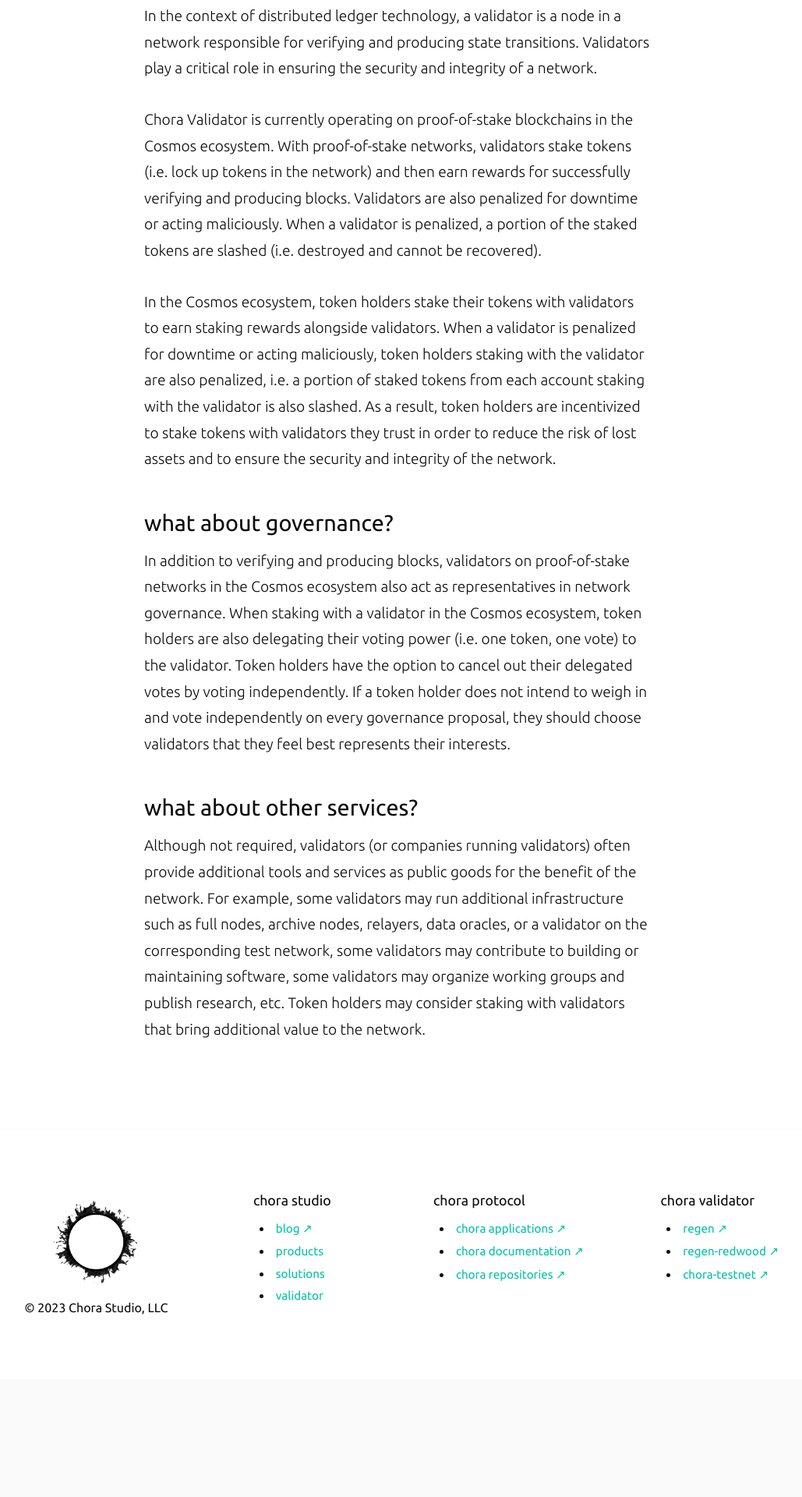
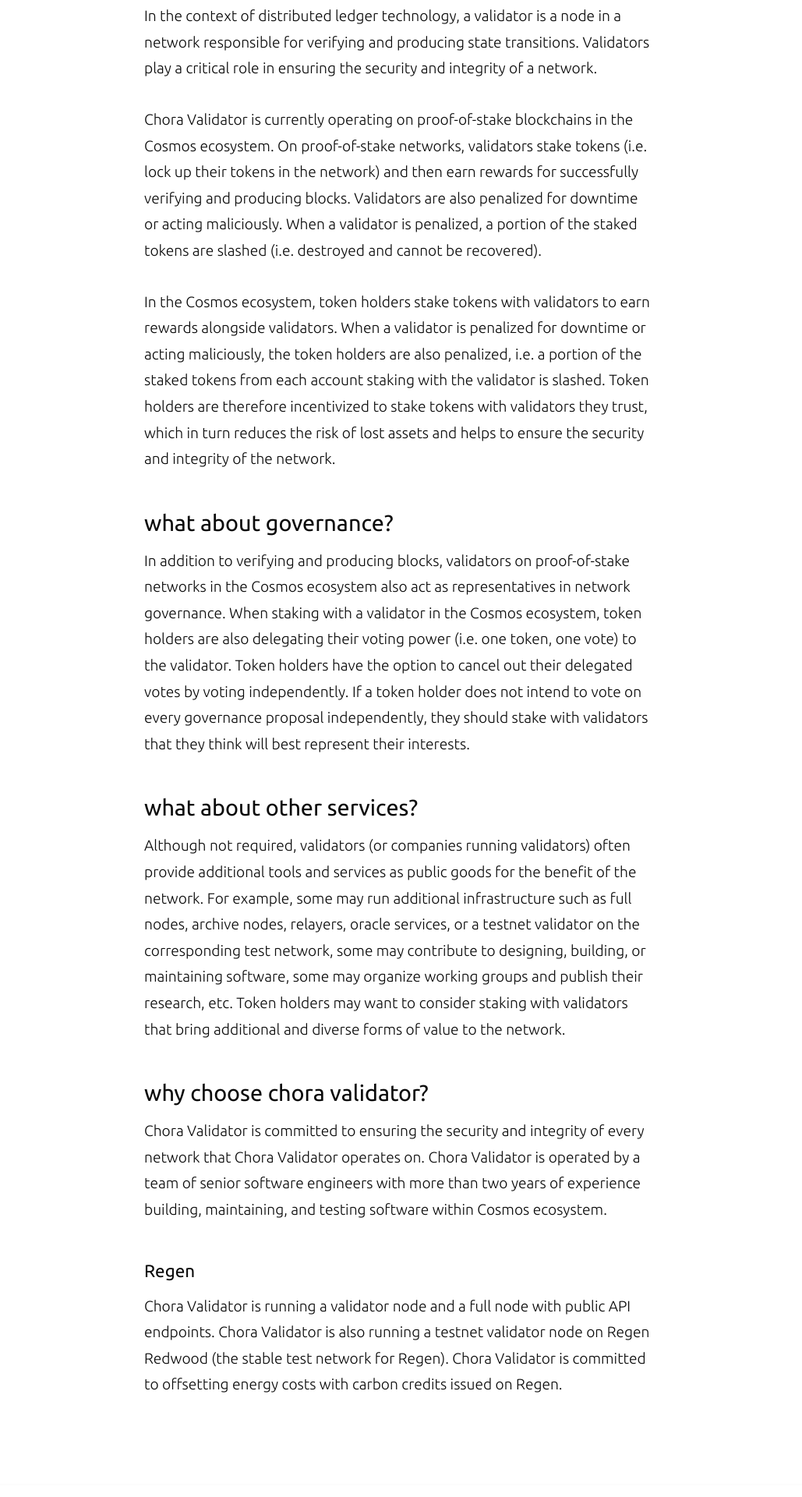
Before and after one commit to chora-studio/www, a Next.js app: page /validator in a window 1280 px wide. Shown: the part 380-2300 px from the top of the page at 78% size, without its empty margins (130-1159 px from the left). Before the commit the page ends 2149 px from the top, so only its background shows below. Built offline with nearby package versions, Linux system fonts and the light colour scheme.

Commit message:
update content

```diff
--- a/app/validator/page.module.css
+++ b/app/validator/page.module.css
@@ -71,7 +71,11 @@
   margin-top: 2rem;
 }
 
-.sectionText div p {
+.sectionText h3 {
+  margin-top: 2rem;
+}
+
+.sectionText p {
   padding: 1rem 0;
 }
 
--- a/app/validator/page.tsx
+++ b/app/validator/page.tsx
@@ -32,23 +32,33 @@
           </p>
           <p>
             {
-              'Chora Validator is currently operating on proof-of-stake blockchains in the Cosmos ecosystem. With proof-of-stake networks, validators stake tokens (i.e. lock up tokens in the network) and then earn rewards for successfully verifying and producing blocks. Validators are also penalized for downtime or acting maliciously. When a validator is penalized, a portion of the staked tokens are slashed (i.e. destroyed and cannot be recovered).'
+              'Chora Validator is currently operating on proof-of-stake blockchains in the Cosmos ecosystem. On proof-of-stake networks, validators stake tokens (i.e. lock up their tokens in the network) and then earn rewards for successfully verifying and producing blocks. Validators are also penalized for downtime or acting maliciously. When a validator is penalized, a portion of the staked tokens are slashed (i.e. destroyed and cannot be recovered).'
             }
           </p>
           <p>
-            {'In the Cosmos ecosystem, token holders stake their tokens with validators to earn staking rewards alongside validators. When a validator is penalized for downtime or acting maliciously, token holders staking with the validator are also penalized, i.e. a portion of staked tokens from each account staking with the validator is also slashed. As a result, token holders are incentivized to stake tokens with validators they trust in order to reduce the risk of lost assets and to ensure the security and integrity of the network.'
+            {'In the Cosmos ecosystem, token holders stake tokens with validators to earn rewards alongside validators. When a validator is penalized for downtime or acting maliciously, the token holders are also penalized, i.e. a portion of the staked tokens from each account staking with the validator is slashed. Token holders are therefore incentivized to stake tokens with validators they trust, which in turn reduces the risk of lost assets and helps to ensure the security and integrity of the network.'
             }
           </p>
           <h2>{'what about governance?'}</h2>
           <p>
             {
-              'In addition to verifying and producing blocks, validators on proof-of-stake networks in the Cosmos ecosystem also act as representatives in network governance. When staking with a validator in the Cosmos ecosystem, token holders are also delegating their voting power (i.e. one token, one vote) to the validator. Token holders have the option to cancel out their delegated votes by voting independently. If a token holder does not intend to weigh in and vote independently on every governance proposal, they should choose validators that they feel best represents their interests.'
+              'In addition to verifying and producing blocks, validators on proof-of-stake networks in the Cosmos ecosystem also act as representatives in network governance. When staking with a validator in the Cosmos ecosystem, token holders are also delegating their voting power (i.e. one token, one vote) to the validator. Token holders have the option to cancel out their delegated votes by voting independently. If a token holder does not intend to vote on every governance proposal independently, they should stake with validators that they think will best represent their interests.'
             }
           </p>
           <h2>{'what about other services?'}</h2>
           <p>
             {
-              'Although not required, validators (or companies running validators) often provide additional tools and services as public goods for the benefit of the network. For example, some validators may run additional infrastructure such as full nodes, archive nodes, relayers, data oracles, or a validator on the corresponding test network, some validators may contribute to building or maintaining software, some validators may organize working groups and publish research, etc. Token holders may consider staking with validators that bring additional value to the network.'
+              'Although not required, validators (or companies running validators) often provide additional tools and services as public goods for the benefit of the network. For example, some may run additional infrastructure such as full nodes, archive nodes, relayers, oracle services, or a testnet validator on the corresponding test network, some may contribute to designing, building, or maintaining software, some may organize working groups and publish their research, etc. Token holders may want to consider staking with validators that bring additional and diverse forms of value to the network.'
+            }
+          </p>
+          <h2>{'why choose chora validator?'}</h2>
+          <p>
+            {'Chora Validator is committed to ensuring the security and integrity of every network that Chora Validator operates on. Chora Validator is operated by a team of senior software engineers with more than two years of experience building, maintaining, and testing software within Cosmos ecosystem.'}
+          </p>
+          <h3>{'Regen'}</h3>
+          <p>
+            {
+              'Chora Validator is running a validator node and a full node with public API endpoints. Chora Validator is also running a testnet validator node on Regen Redwood (the stable test network for Regen). Chora Validator is committed to offsetting energy costs with carbon credits issued on Regen.'
             }
           </p>
         </div>
```
